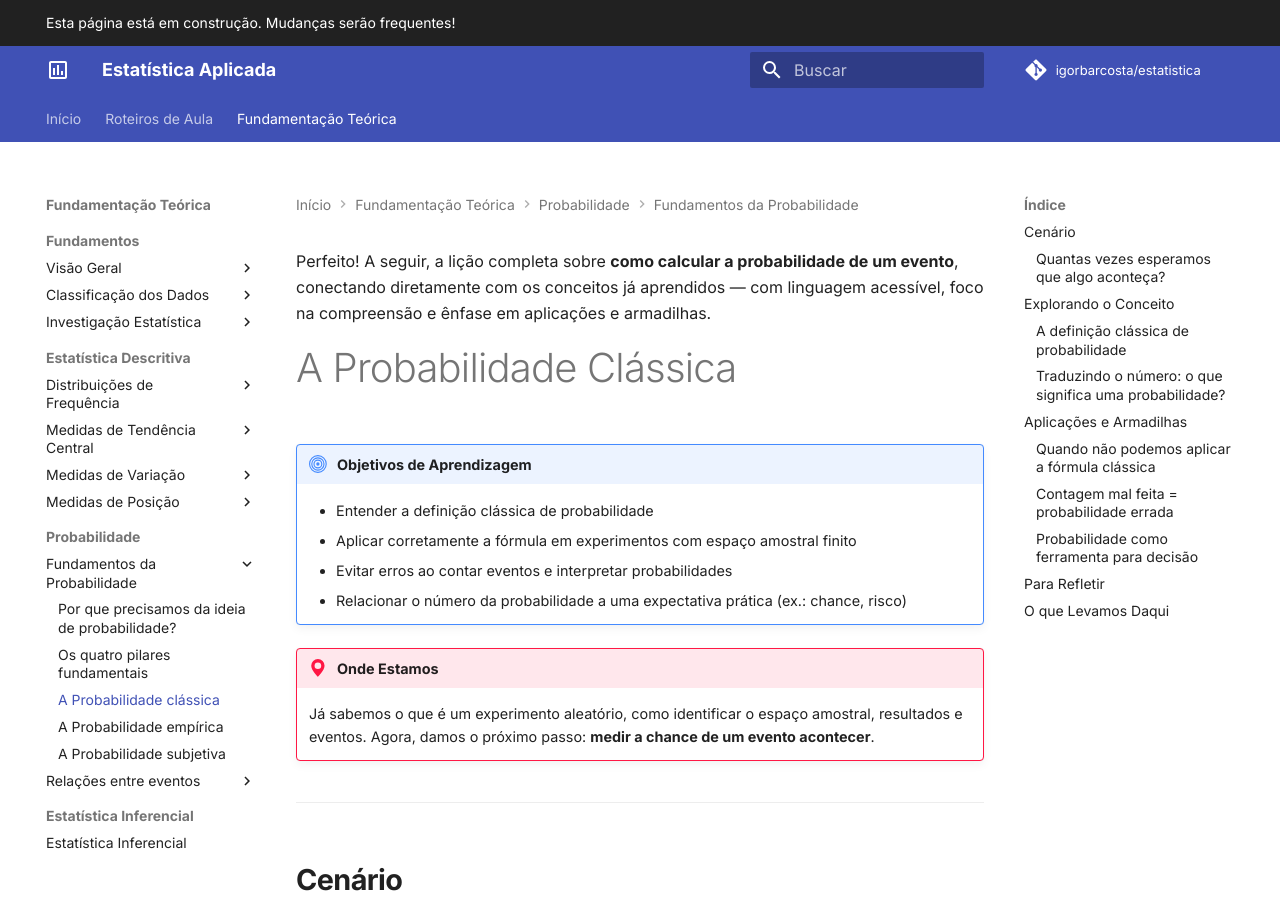
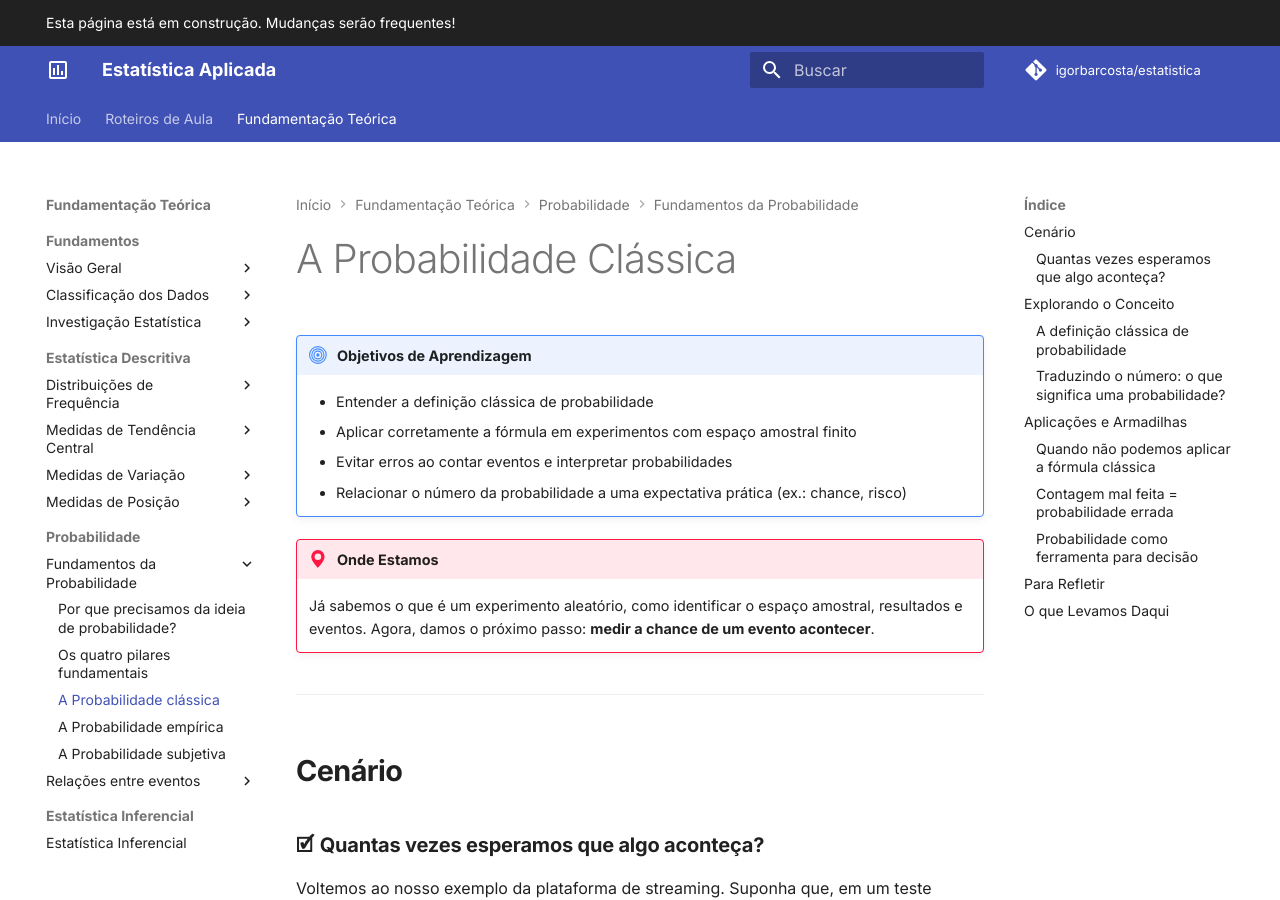
Before and after one commit to igorbarcosta/estatistica, an MkDocs documentation site: the page built from docs/material/probabilidade/fundamentos_da_probabilidade/a_probabilidade_classica.md, in a window 1280 px wide and 900 px high. Built offline with MkDocs 1.6.1 and Material for MkDocs 9.7.7, drawn with Linux system fonts in a browser that asks for light colours; comment, search, counter and statistics services are not loaded.

```diff
--- a/docs/material/probabilidade/fundamentos_da_probabilidade/a_probabilidade_classica.md
+++ b/docs/material/probabilidade/fundamentos_da_probabilidade/a_probabilidade_classica.md
@@ -1,4 +1,3 @@
-Perfeito! A seguir, a lição completa sobre **como calcular a probabilidade de um evento**, conectando diretamente com os conceitos já aprendidos — com linguagem acessível, foco na compreensão e ênfase em aplicações e armadilhas.
 # A Probabilidade Clássica
 
 !!! objetivos "Objetivos de Aprendizagem"
```
